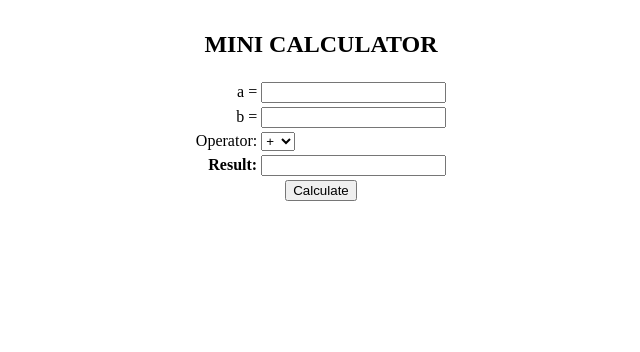
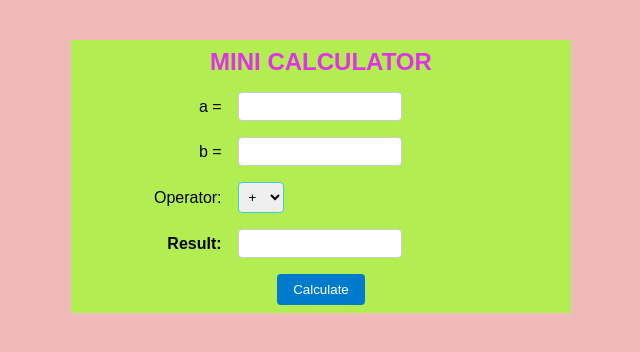
Before and after one commit to embedangyeu204-cyber/khanhlinhtran204.github.io, a plain HTML site: page week 10/Ex6.html in a window 1280 px wide. Shown: the whole page, without its empty margins (319-959 px from the left). Drawn offline with Linux system fonts and the light colour scheme.

Commit message:
.
up lại w8

```diff
--- /dev/null
+++ b/week 10/Ex6.css
@@ -0,0 +1,50 @@
+body {
+  font-family: Arial, sans-serif;
+  background: #f0b9b9;
+  margin: 0;
+  padding: 40px;
+}
+
+table {
+  background: #b2ee52;
+  width: 500px;
+  padding: 20px;
+  border-collapse: collapse;
+  padding: 20px;
+  box-shadow: 0 2px 6px rgba(236, 233, 233, 0.15);
+}
+
+td {
+  padding: 8px;
+}
+
+h2 {
+  margin: 0;
+  color: #e131eb;
+}
+
+input[type="text"] {
+  width: 150px;
+  padding: 6px;
+  border: 1px solid #cccccc;
+  border-radius: 4px;
+}
+
+select {
+  padding: 6px;
+  border: 1px solid #45cbd4;
+  border-radius: 4px;
+}
+
+input[type="button"] {
+  padding: 8px 16px;
+  border: none;
+  border-radius: 4px;
+  background-color: #007acc;
+  color: #ffffff;
+  cursor: pointer;
+}
+
+input[type="button"]:hover {
+  background-color: #005fa3;
+}
--- a/week 10/Ex6.html
+++ b/week 10/Ex6.html
@@ -3,41 +3,12 @@
 <head>
   <meta charset="UTF-8">
   <title>Mini Calculator</title>
-  <script language="javascript">
-    function calculate() {
-      var a = document.fmcal.txta;
-      var b = document.fmcal.txtb;
-      var o = document.fmcal.sltop;
-      var r = document.fmcal.txtr;
-
-      // Biểu thức chính quy kiểm tra số hợp lệ
-      var numberFormat = /^[+-]?\d+(\.\d+)?$/;
-
-      // Kiểm tra dữ liệu nhập của a
-      if (numberFormat.test(a.value) == false) {
-        alert("a must be a number!");
-        a.focus();
-      }
-      // Kiểm tra dữ liệu nhập của b
-      else if (numberFormat.test(b.value) == false) {
-        alert("b must be a number!");
-        b.focus();
-      }
-      // Kiểm tra phép chia cho 0
-      else if ((o.value == "/" || o.value == "%") && parseFloat(b.value) == 0) {
-        alert("b can't be 0!");
-        b.focus();
-      }
-      // Nếu hợp lệ thì tính kết quả
-      else {
-        r.value = eval(a.value + o.value + b.value);
-      }
-    }
-  </script>
+  <link rel="stylesheet" href="Ex6.css">
+  <script src="Ex6.js"></script>
 </head>
 
 <body>
-  <form name="fmcal">
+  <form name="frmCal">
     <table border="0" align="center">
       <tr>
         <td colspan="2" align="center"><h2>MINI CALCULATOR</h2></td>
--- /dev/null
+++ b/week 10/Ex6.js
@@ -0,0 +1,24 @@
+'use strict';
+
+function calculate() {
+  var a = document.frmCal.txta;
+  var b = document.frmCal.txtb;
+  var o = document.frmCal.sltop;
+  var r = document.frmCal.txtr;
+
+  var numberFormat = /^[+-]?\d+(\.\d+)?$/;
+
+  if (!numberFormat.test(a.value)) {
+    alert('a must be a number!');
+    a.focus();
+  } else if (!numberFormat.test(b.value)) {
+    alert('b must be a number!');
+    b.focus();
+  } else if ((o.value === '/' || o.value === '%') && parseInt(b.value, 10) === 0) {
+    alert("b can't be 0!");
+    r.value = '';
+    b.focus();
+  } else {
+    r.value = eval(a.value + o.value + b.value);
+  }
+}
```
Also changed, not shown: week8/background.html (added), week8/heading.html (added), week8/image.png (added).
